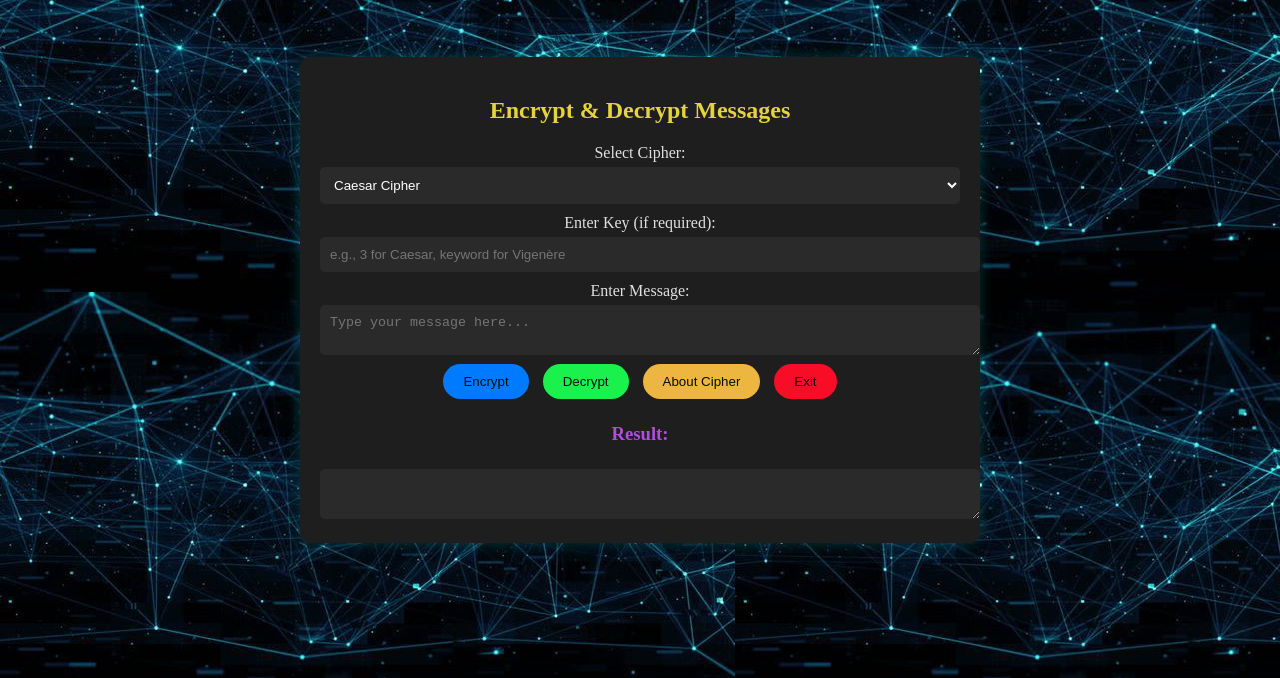
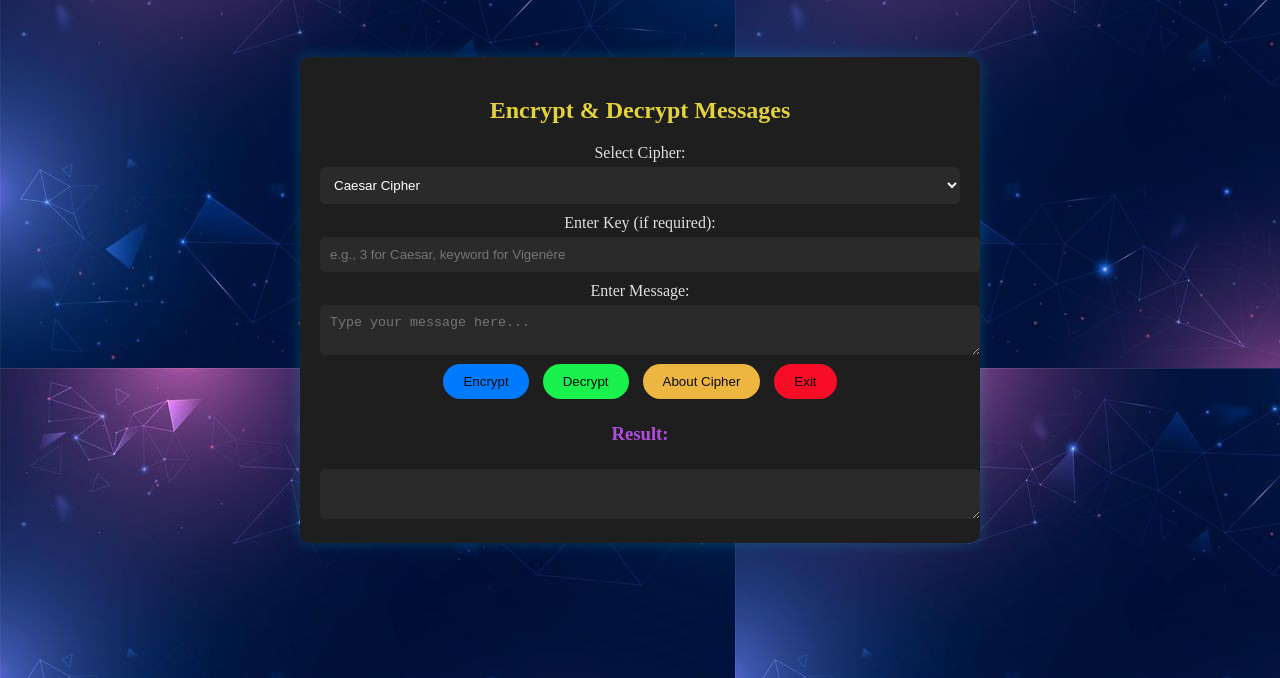
Before and after one commit to Irshad723/ENCRYPTIT, a plain HTML site: page index.html in a window 1280 px wide. Shown: the part 122-800 px from the top of the page. Drawn offline with Linux system fonts and the light colour scheme.

Commit message:
Update style.css

```diff
--- a/style.css
+++ b/style.css
@@ -1,6 +1,6 @@
 body {
     font-family: Arial, sans-serif;
-    background-image:url('background.jpg');
+    background-image:url('background3.jpg');
     color: #E0E0E0;
     text-align: center;
     margin: 0;
```
